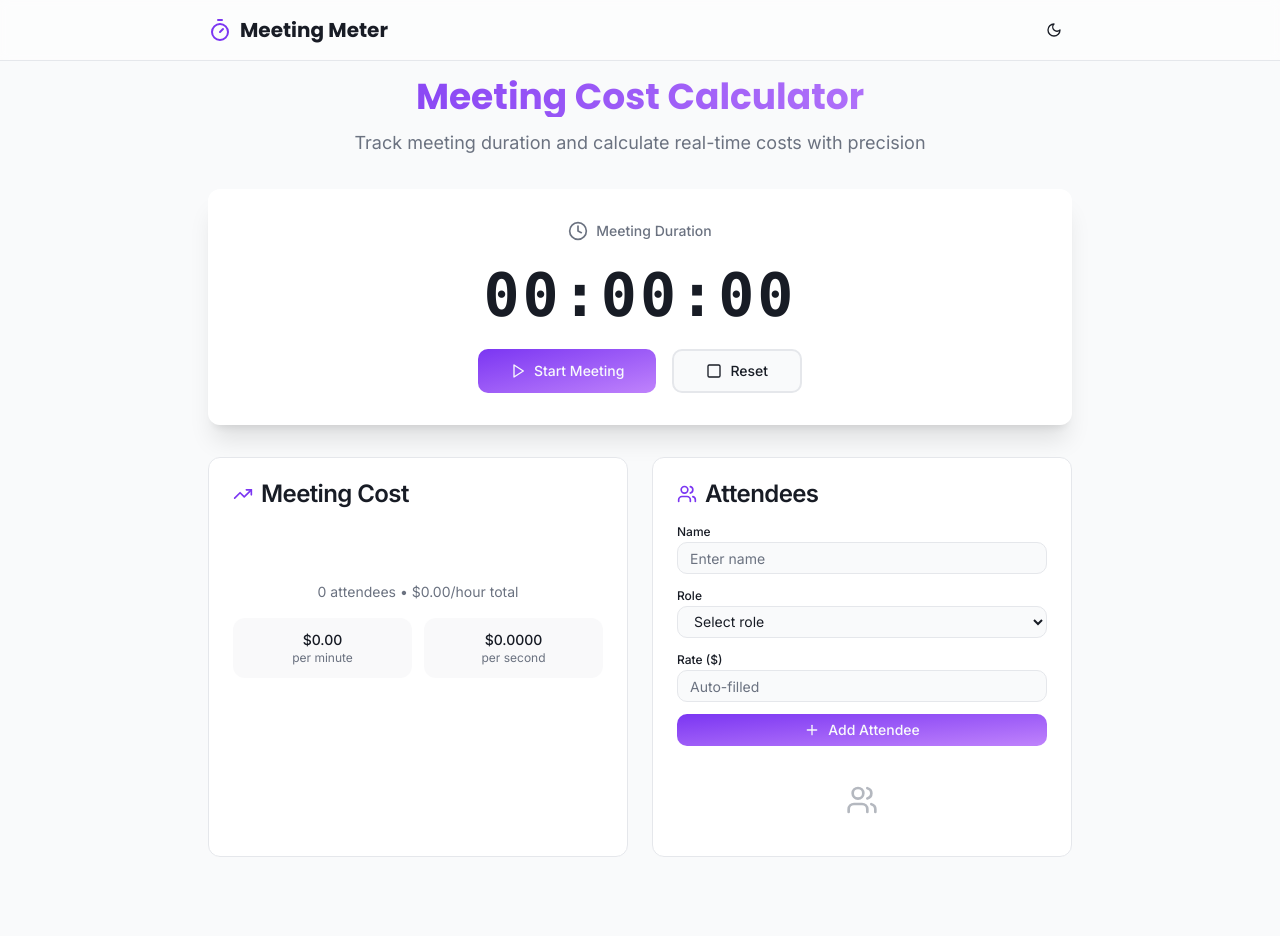
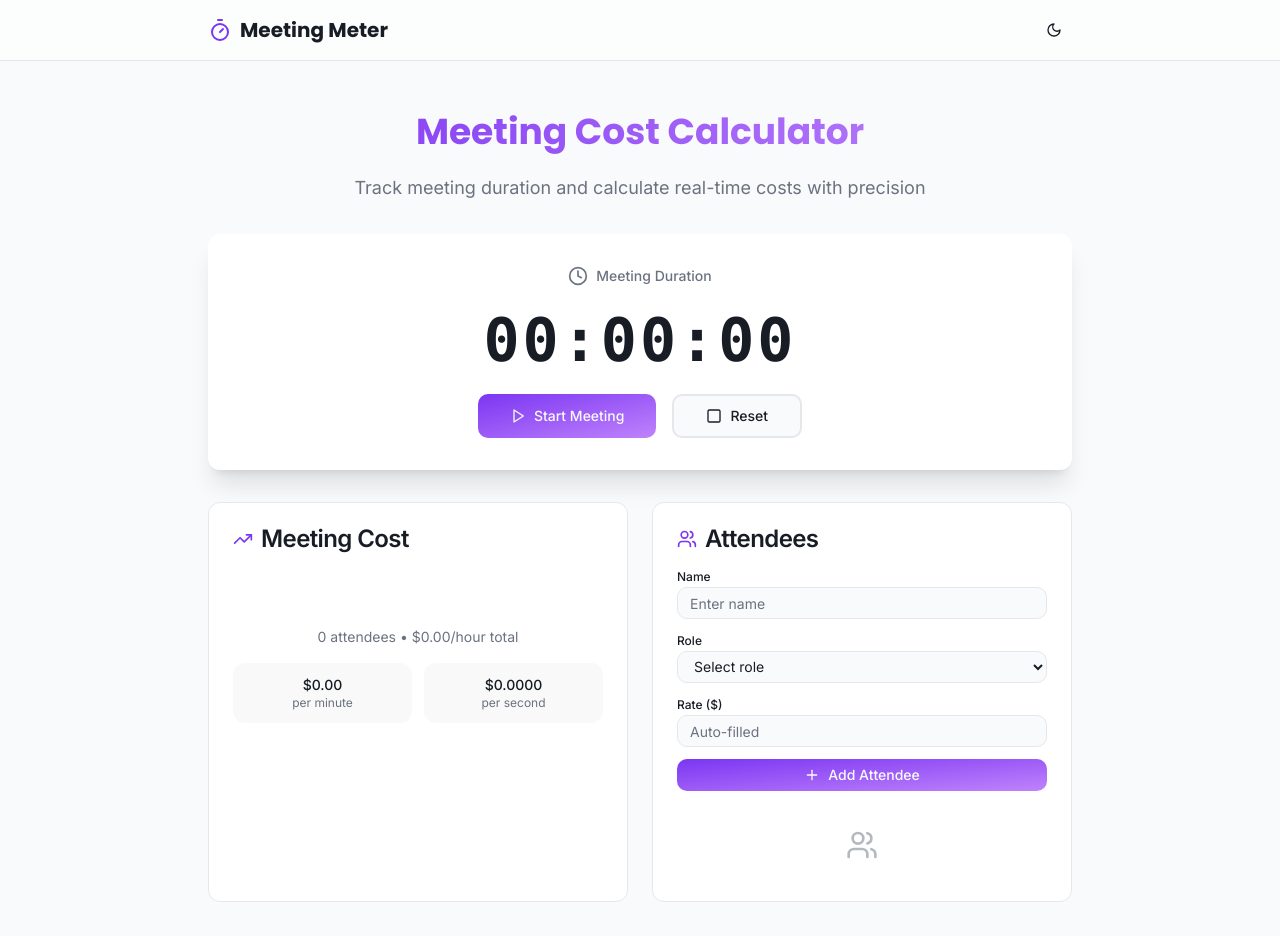
Before and after one commit to npdare/meet-cost-meter, a React (Vite) app: page / in a window 1280 px wide. Shown: the top 936 px of the page. Before the commit the page ends 905 px from the top, so only its background shows below. Built offline with nearby package versions, Linux system fonts and the light colour scheme.

Commit message:
Fix text clipping
Fixes the "Meeting Cost Calculator" text clipping.

```diff
--- a/src/pages/Index.tsx
+++ b/src/pages/Index.tsx
@@ -131,8 +131,8 @@ const Index = () => {
       </header>
 
       <div className="max-w-4xl mx-auto p-4 space-y-8">
-        <div className="text-center space-y-3 animate-fade-in">
-          <h1 className="text-4xl font-poppins font-bold bg-gradient-to-r from-primary to-accent bg-clip-text text-transparent">
+        <div className="text-center space-y-3 animate-fade-in pt-6">
+          <h1 className="text-4xl font-poppins font-bold bg-gradient-to-r from-primary to-accent bg-clip-text text-transparent leading-tight py-2">
             Meeting Cost Calculator
           </h1>
           <p className="text-muted-foreground text-lg">Track meeting duration and calculate real-time costs with precision</p>
```
